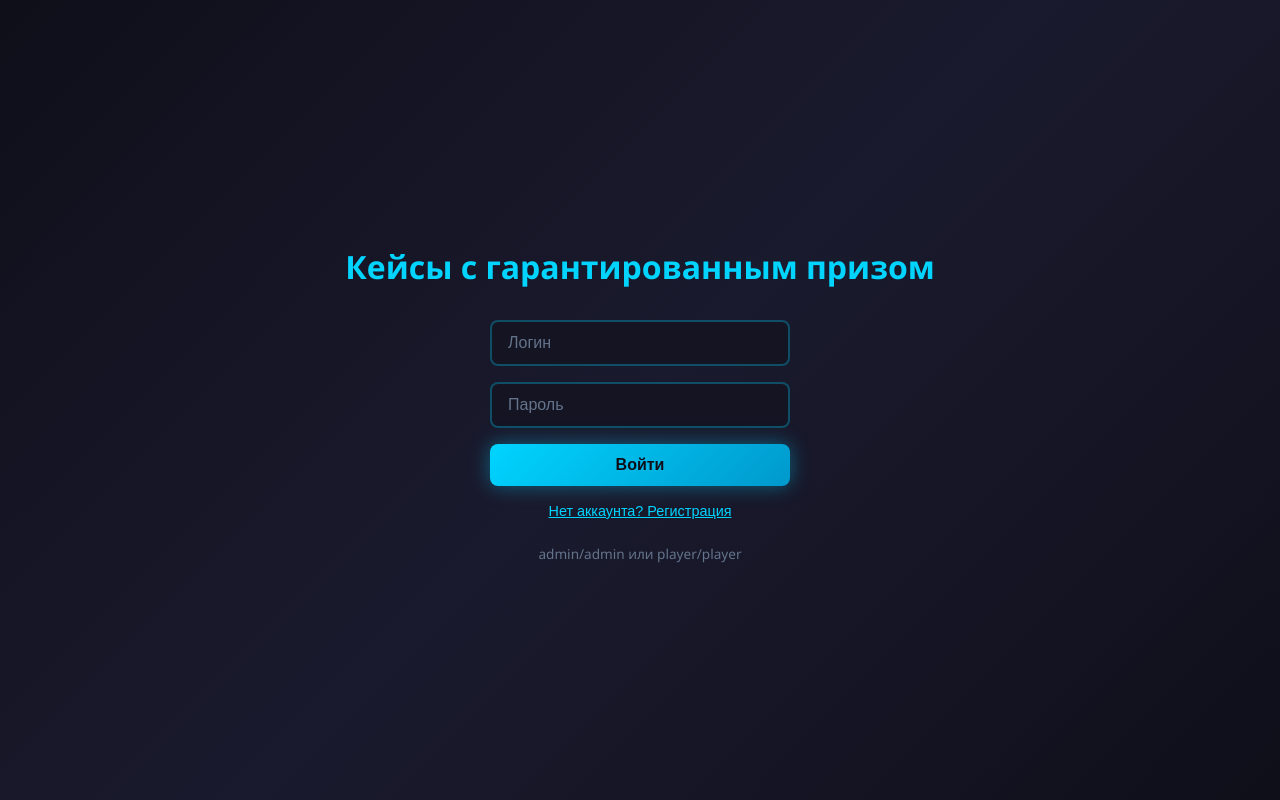
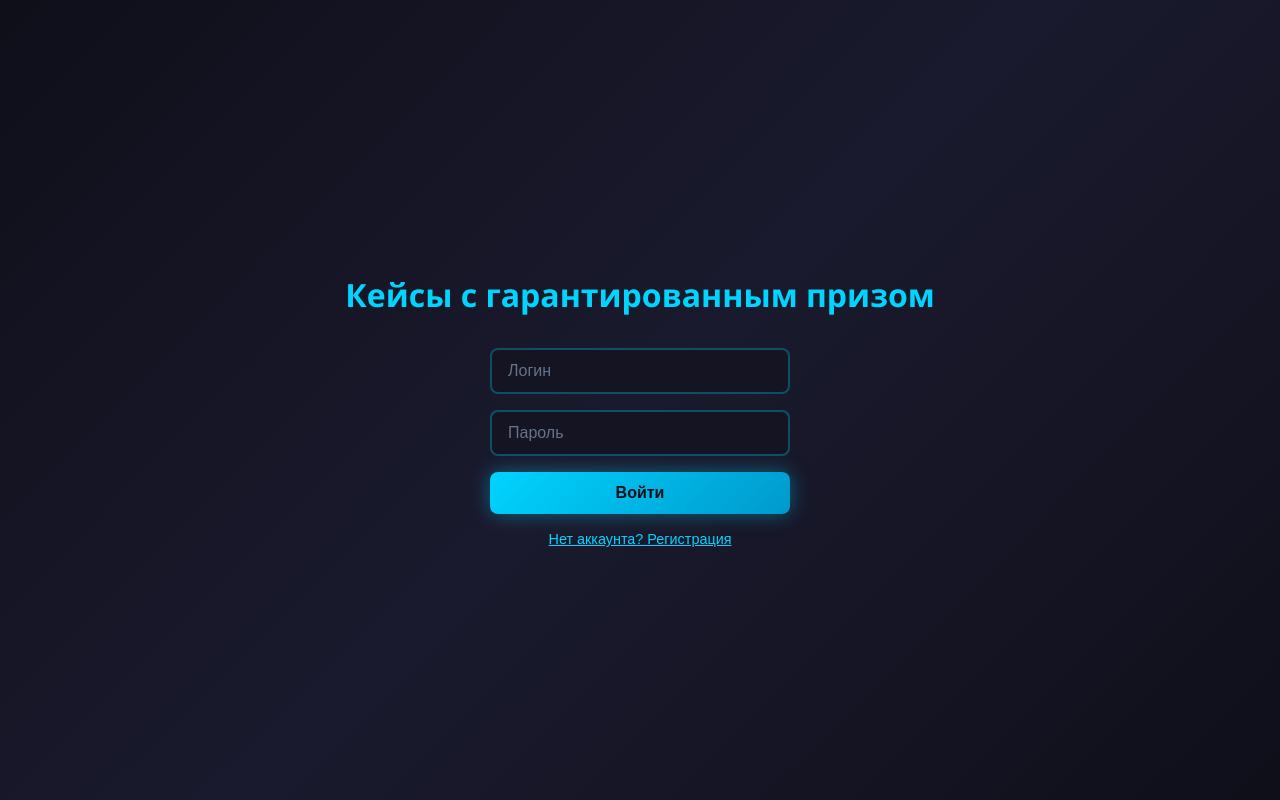
Before and after one commit to Vanek11/Case-Wot, a React (Vite) app: page / in a window 1280 px wide. Built offline with nearby package versions, Linux system fonts and the light colour scheme.

Commit message:
Initial commit: Case-Wot app 1.0.2

```diff
--- a/src/components/LoginPage.jsx
+++ b/src/components/LoginPage.jsx
@@ -59,9 +59,6 @@ export function LoginPage({ onLogin, onRegister, lang }) {
       >
         {isRegister ? "Уже есть аккаунт? Войти" : "Нет аккаунта? Регистрация"}
       </button>
-      {!isRegister && (
-        <p className="login-page__hint">admin/admin или player/player</p>
-      )}
     </div>
   );
 }
```
